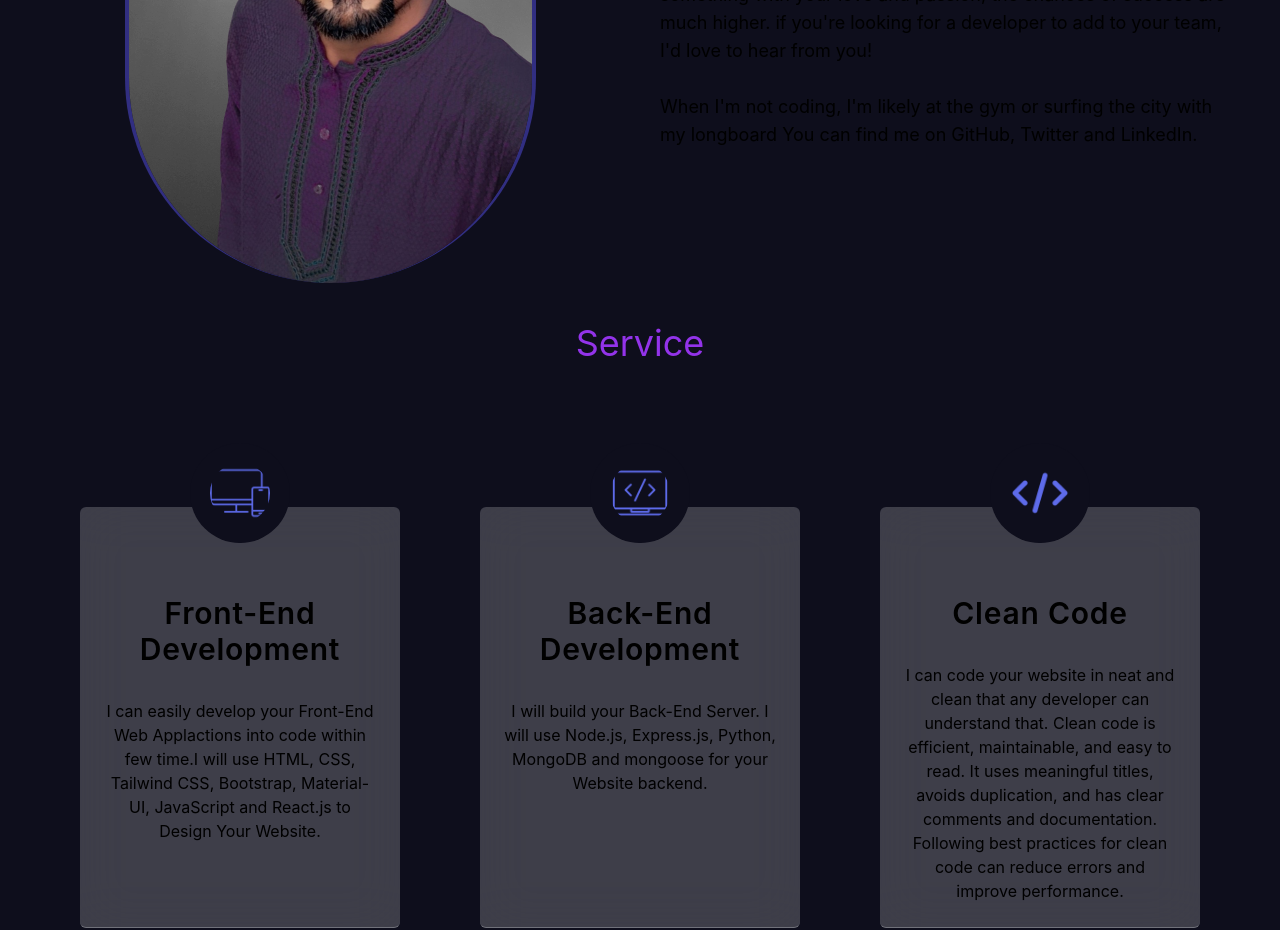
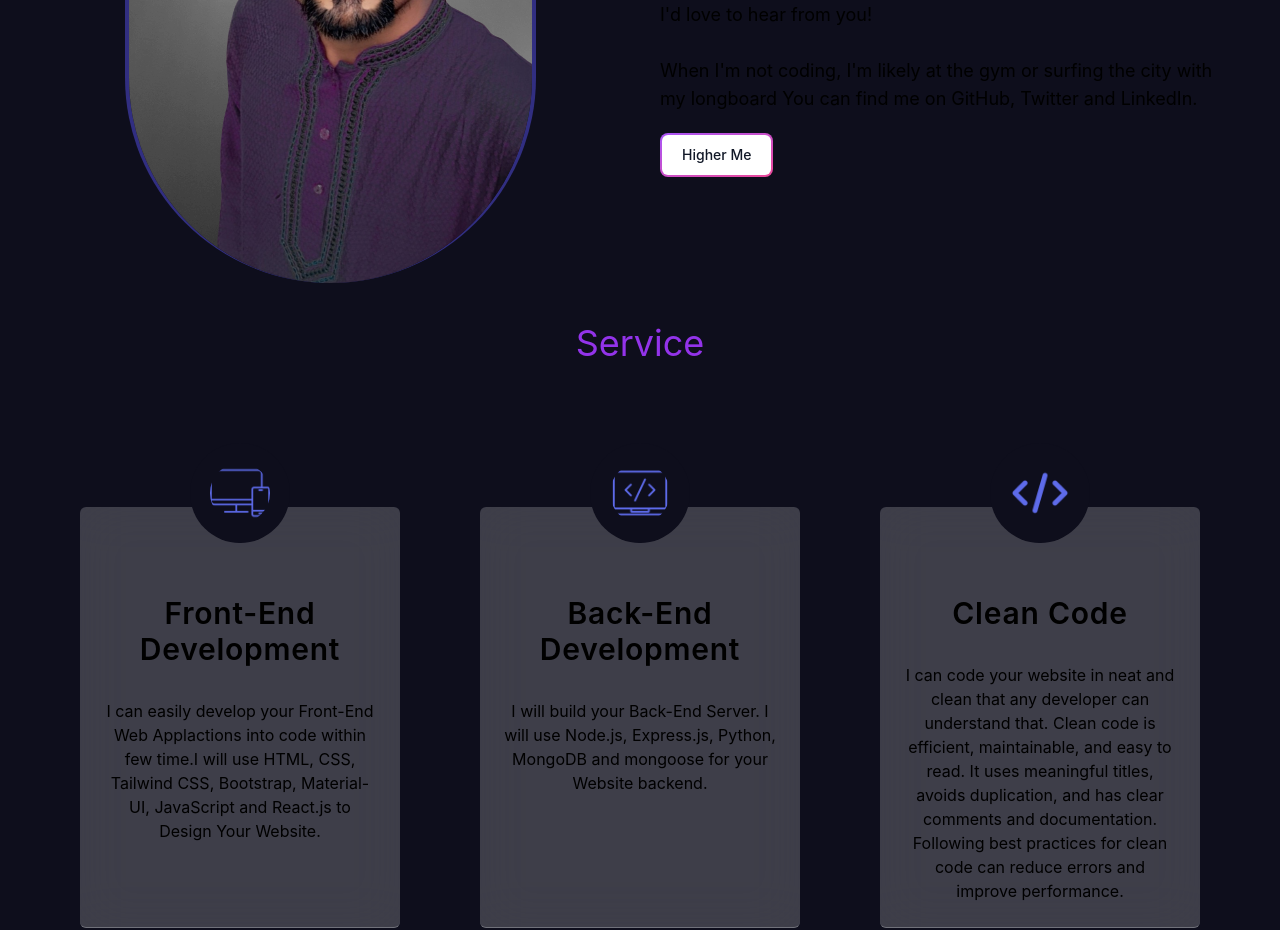
Before and after one commit to 1Md-Rakibul-Islam/portfolio-client, a React (Vite) app: page / in a window 1280 px wide. Shown: the part 1380-2310 px from the top of the page. Built offline with nearby package versions, Linux system fonts and the light colour scheme; no server answers.

Commit message:
about me section higer me button added

```diff
--- a/src/Pages/Shared/AboutMe/AboutMe.jsx
+++ b/src/Pages/Shared/AboutMe/AboutMe.jsx
@@ -15,6 +15,11 @@
                         I'm a web developer with a focus on the MERN stack, but still exploring other technologies and frameworks that catch my interest! I love building front end applications. I believe that if you do something with your love and passion, the chances of success are much higher. if you're looking for a developer to add to your team, I'd love to hear from you! <br/> <br/>
                         When I'm not coding, I'm likely at the gym or surfing the city with my longboard You can find me on GitHub, Twitter and LinkedIn.
                     </p>
+                    <a href="mailto:rakibul9bd@gmail.com" class="relative mt-5 inline-flex items-center justify-center p-0.5 mb-2 mr-2 overflow-hidden text-sm font-medium text-gray-900 rounded-lg group bg-gradient-to-br from-purple-500 to-pink-500 group-hover:from-purple-500 group-hover:to-pink-500 hover:text-white dark:text-white focus:ring-4 focus:outline-none focus:ring-purple-200 dark:focus:ring-purple-800">
+                        <span class="relative px-5 py-2.5 transition-all ease-in duration-75 bg-white dark:bg-gray-900 rounded-md group-hover:bg-opacity-0">
+                            Higher Me
+                        </span>
+                    </a>
                 </div>
             </div>
         </section>
```
